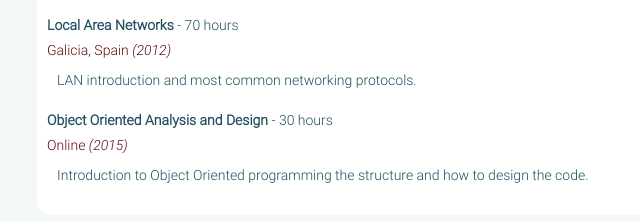
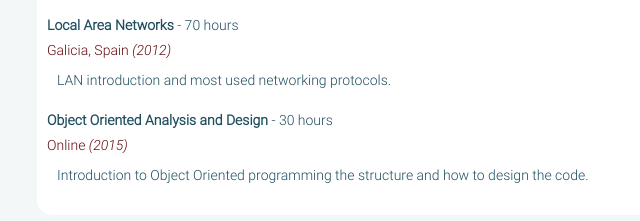
Before and after one commit to luisrc7/personal-web, a plain HTML site: page index.html in a window 1280 px wide. Shown: the part 2040-2261 px from the top of the page, 33-673 px from the left. Drawn offline with Linux system fonts and the light colour scheme.

Commit message:
Visible cahnge to trigger deployment.

```diff
--- a/index.html
+++ b/index.html
@@ -208,7 +208,7 @@
           <span class="education-location">Galicia, Spain</span> <span class="education-time">(2012)</span>
           <div class="education-content">
             <p>
-              LAN introduction and most common networking protocols.
+              LAN introduction and most used networking protocols.
             </p>
           </div>
         </div>
```
